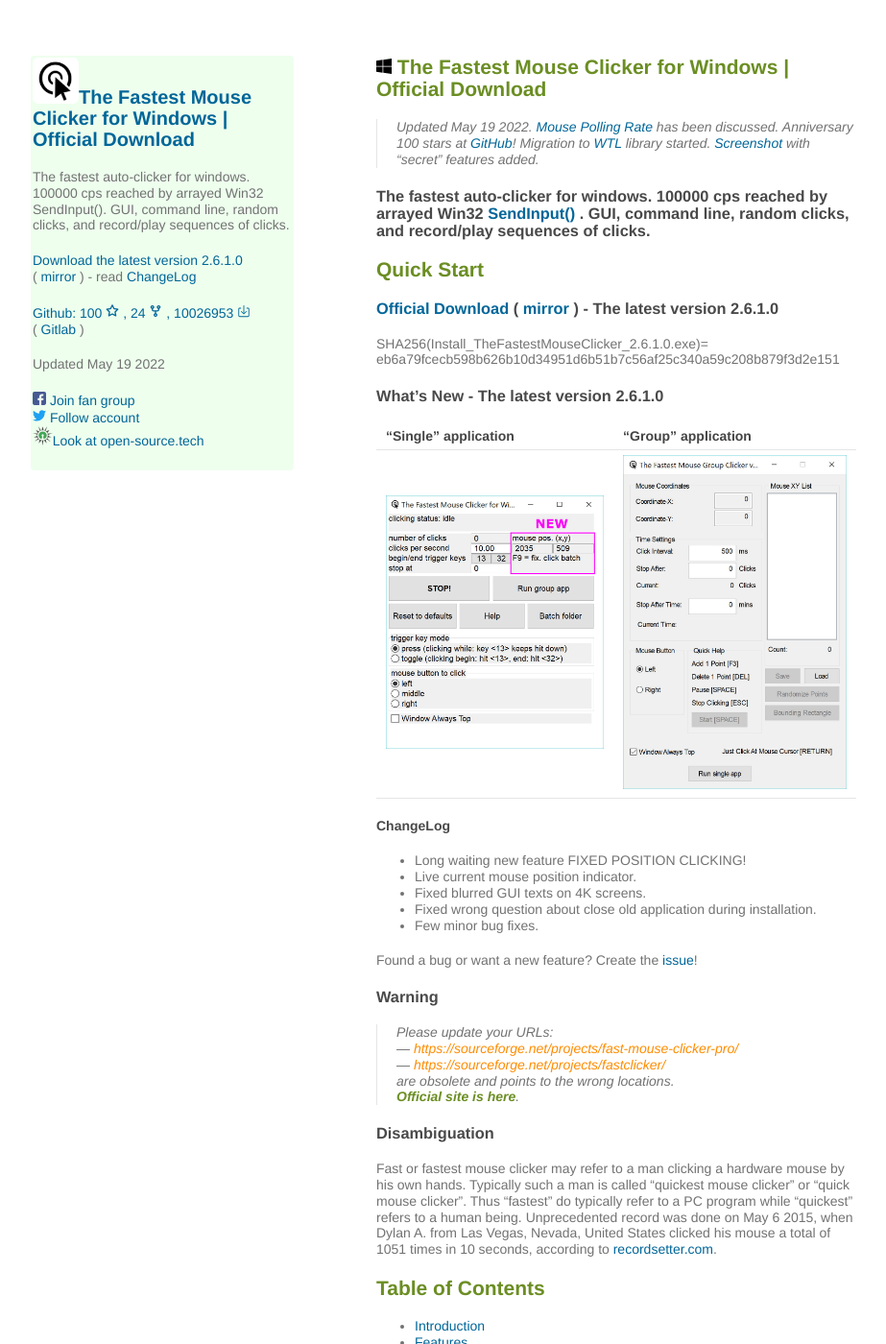
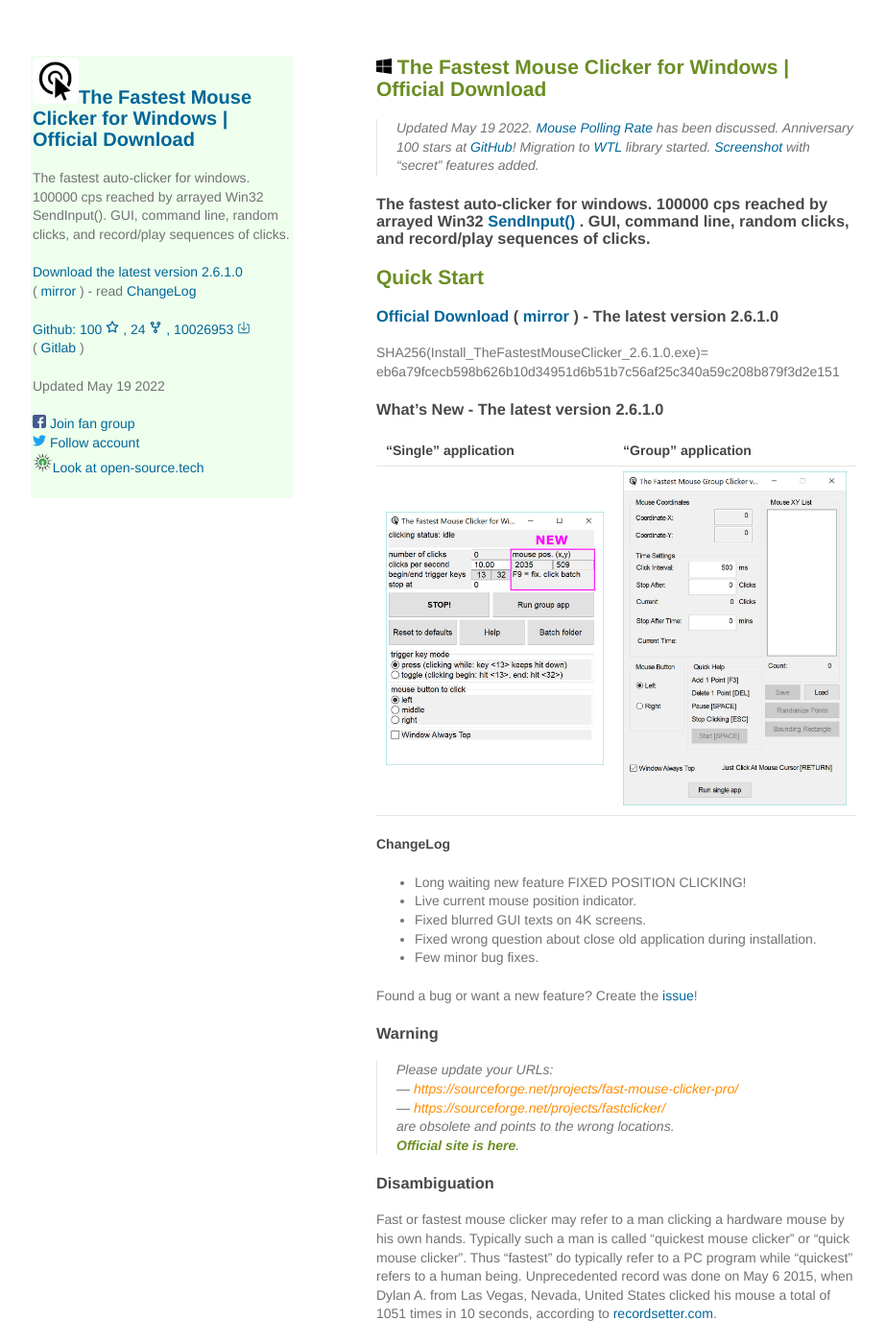
Before and after one commit to windows-2048/The-Fastest-Mouse-Clicker-for-Windows, a Jekyll site: the page built from docs/README.md, in a window 1280 px wide and 1400 px high. Shown: the whole window at 96% size, without its empty margins (178-1101 px from the left). Built offline with Jekyll 4.4.1, drawn with Linux system fonts in a browser that asks for light colours; our own code applies the rules of GitHub Pages for plain Markdown files.

Commit message:
fix css line-height

```diff
--- a/docs/assets/css/mystyle.css
+++ b/docs/assets/css/mystyle.css
@@ -220,7 +220,7 @@
 body {
     background-color: #fff;
     padding: 50px;
-    font: 14px/1.2 Helvetica, Arial, sans-serif;
+    font: 14px/1.4 Helvetica, Arial, sans-serif;
     color: #727272;
     font-weight: normal;
 }
```
